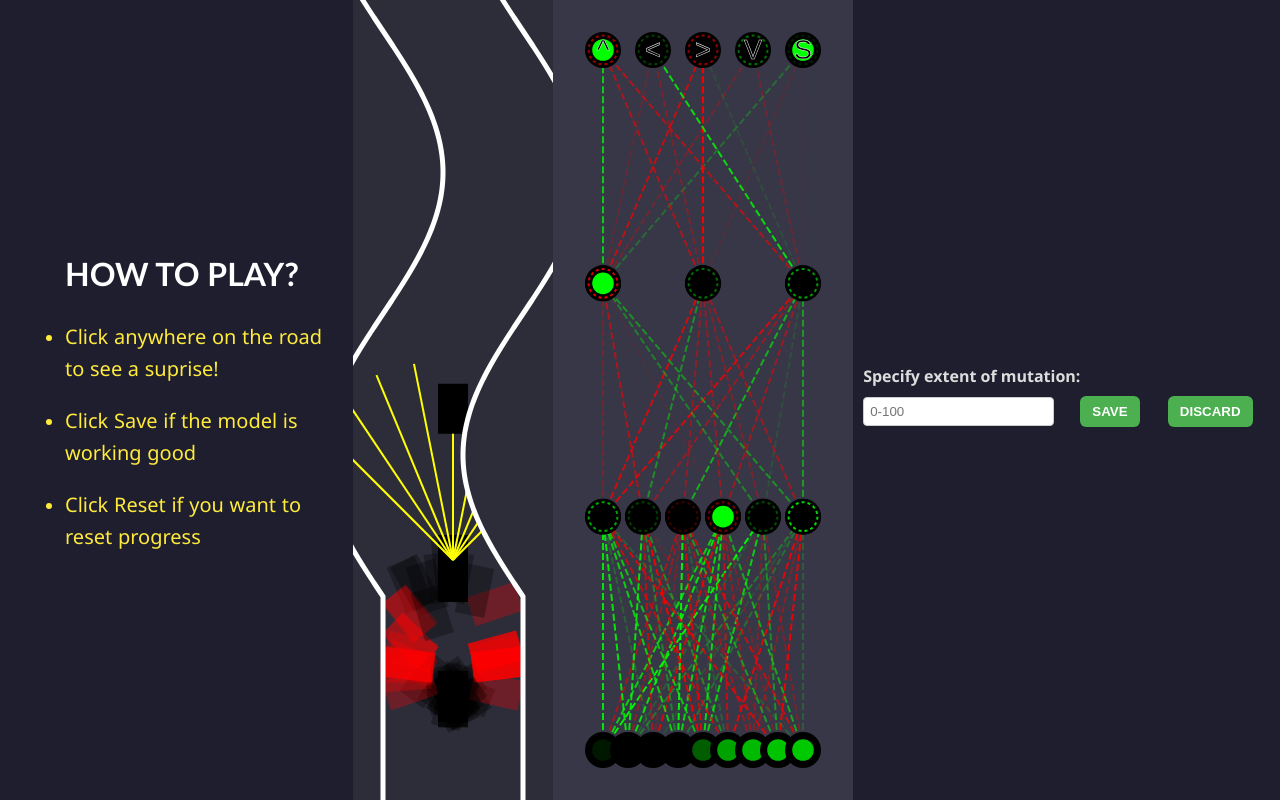
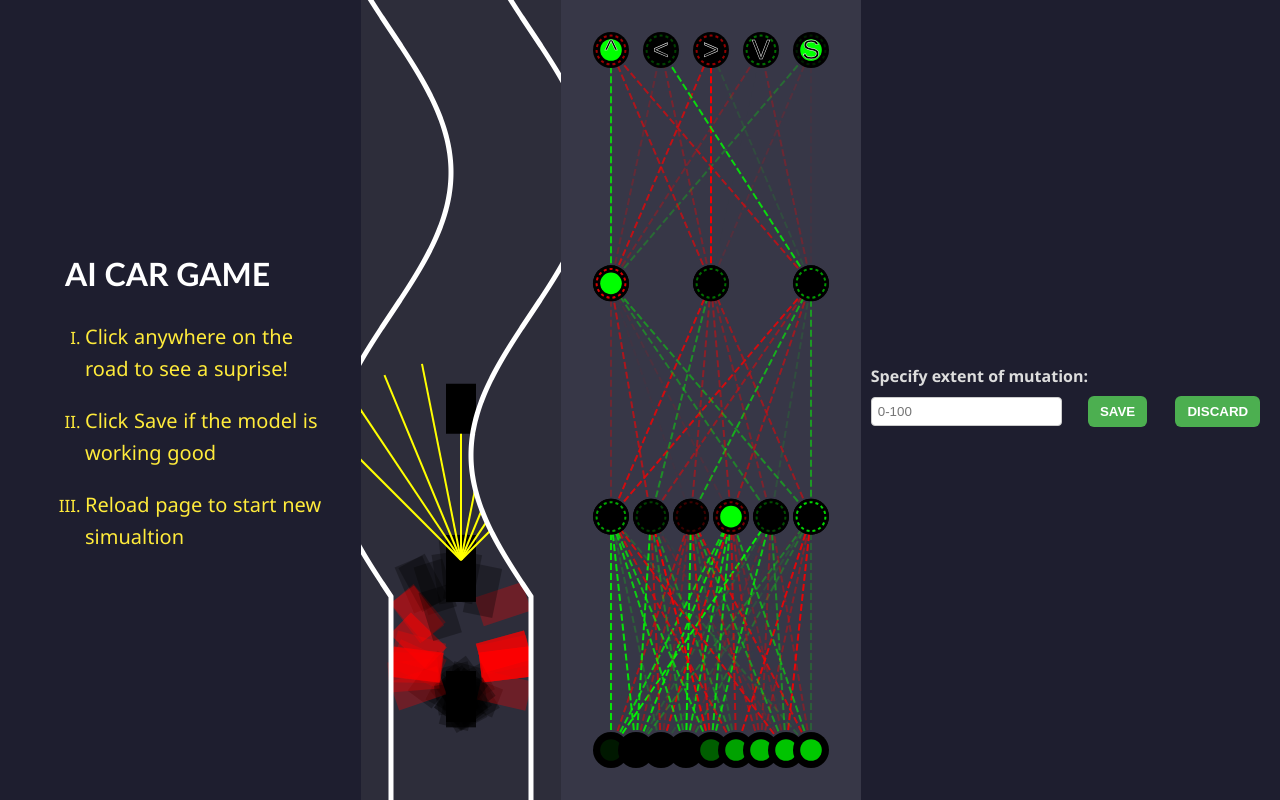
Before and after one commit to KabhiCodeKabhiFork/Self-Driving-1, a plain HTML site: page index.html in a window 1280 px wide. Drawn offline with Linux system fonts and the light colour scheme; animation ran at ten frames a second.

Commit message:
Update index.html

```diff
--- a/index.html
+++ b/index.html
@@ -7,8 +7,8 @@
 </head>
 <body>
     <div id="instructions">
-        <h1>HOW TO PLAY?</h1>
-        <ul>
+        <h1>AI CAR GAME</h1>
+        <ol>
             <li>
                 <p>Click anywhere on the road to see a suprise!</p>
             </li>
@@ -16,9 +16,9 @@
                 <p>Click Save if the model is working good</p>
             </li>
             <li>
-                <p>Click Reset if you want to reset progress</p>
+                <p>Reload page to start new simualtion</p>
             </li>
-        </ul>
+        </ol>
     </div>
     <canvas id="carCanvas"></canvas><canvas id="networkCanvas"></canvas>
 
```
